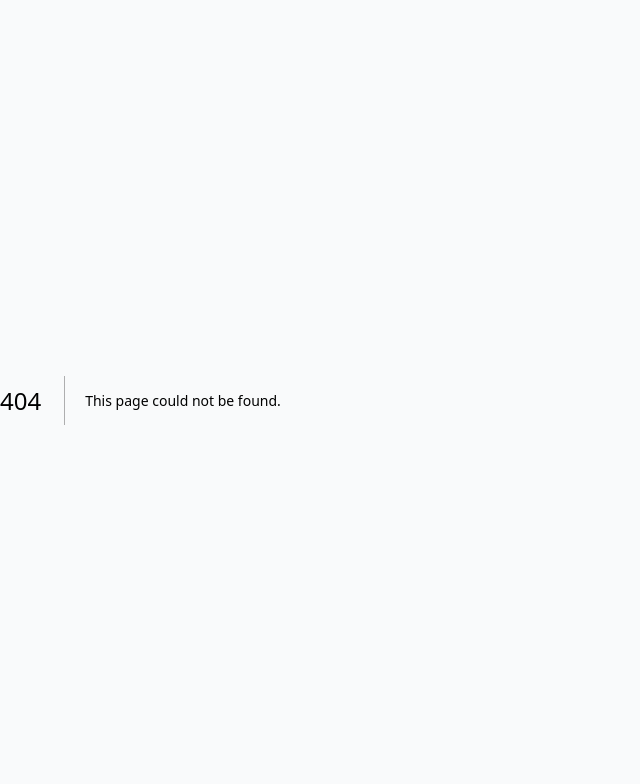
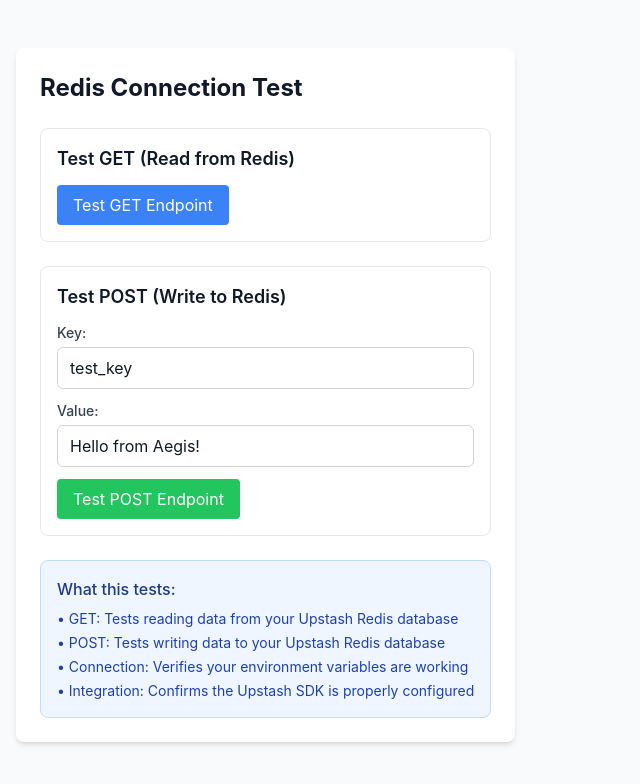
Before and after one commit to robdon3/aingine-finance-app-2025, a Next.js app: page /test-redis in a window 1280 px wide. Before the commit this address had no page. Shown: the top 784 px of the page, without its empty margins (0-640 px from the left). Built offline with nearby package versions, Linux system fonts and the light colour scheme.

Commit message:
test: Add Redis connection test endpoints and UI
- Created /api/test-redis endpoint to test Upstash Redis connection
- Added /test-redis page for easy browser-based testing
- Verified cloud storage infrastructure is working correctly
- Both GET and POST operations confirmed functional

```diff
--- /dev/null
+++ b/app/api/test-redis/route.ts
@@ -0,0 +1,59 @@
+import { Redis } from '@upstash/redis';
+import { NextResponse } from 'next/server';
+
+// Initialize Redis from environment variables
+const redis = Redis.fromEnv();
+
+export async function GET() {
+  try {
+    // Test reading from Redis
+    const testValue = await redis.get("test_key");
+
+    return NextResponse.json({
+      success: true,
+      message: "Redis connection successful",
+      testValue: testValue || "No test value found"
+    });
+  } catch (error) {
+    console.error('Redis test error:', error);
+    return NextResponse.json({
+      success: false,
+      error: "Failed to connect to Redis",
+      details: error instanceof Error ? error.message : "Unknown error"
+    }, { status: 500 });
+  }
+}
+
+export async function POST(request: Request) {
+  try {
+    const body = await request.json();
+    const { key, value } = body;
+
+    if (!key || value === undefined) {
+      return NextResponse.json({
+        success: false,
+        error: "Key and value are required"
+      }, { status: 400 });
+    }
+
+    // Write data to Redis
+    await redis.set(key, value);
+
+    // Read it back to verify
+    const retrievedValue = await redis.get(key);
+
+    return NextResponse.json({
+      success: true,
+      message: "Data written and retrieved successfully",
+      key,
+      value: retrievedValue
+    });
+  } catch (error) {
+    console.error('Redis write error:', error);
+    return NextResponse.json({
+      success: false,
+      error: "Failed to write to Redis",
+      details: error instanceof Error ? error.message : "Unknown error"
+    }, { status: 500 });
+  }
+}
--- /dev/null
+++ b/app/test-redis/page.tsx
@@ -0,0 +1,125 @@
+'use client';
+
+import { useState } from 'react';
+
+export default function TestRedisPage() {
+  const [testKey, setTestKey] = useState('test_key');
+  const [testValue, setTestValue] = useState('Hello from Aegis!');
+  const [result, setResult] = useState<any>(null);
+  const [loading, setLoading] = useState(false);
+
+  const testGet = async () => {
+    setLoading(true);
+    try {
+      const response = await fetch('/api/test-redis');
+      const data = await response.json();
+      setResult(data);
+    } catch (error) {
+      setResult({ error: 'Failed to test GET endpoint' });
+    } finally {
+      setLoading(false);
+    }
+  };
+
+  const testPost = async () => {
+    setLoading(true);
+    try {
+      const response = await fetch('/api/test-redis', {
+        method: 'POST',
+        headers: {
+          'Content-Type': 'application/json',
+        },
+        body: JSON.stringify({
+          key: testKey,
+          value: testValue,
+        }),
+      });
+      const data = await response.json();
+      setResult(data);
+    } catch (error) {
+      setResult({ error: 'Failed to test POST endpoint' });
+    } finally {
+      setLoading(false);
+    }
+  };
+
+  return (
+    <div className="min-h-screen bg-gray-50 py-12">
+      <div className="max-w-2xl mx-auto px-4">
+        <div className="bg-white rounded-lg shadow-md p-6">
+          <h1 className="text-2xl font-bold text-gray-900 mb-6">Redis Connection Test</h1>
+
+          <div className="space-y-6">
+            {/* Test GET */}
+            <div className="border border-gray-200 rounded-lg p-4">
+              <h2 className="text-lg font-semibold mb-3">Test GET (Read from Redis)</h2>
+              <button
+                onClick={testGet}
+                disabled={loading}
+                className="bg-blue-500 text-white px-4 py-2 rounded hover:bg-blue-600 disabled:opacity-50"
+              >
+                {loading ? 'Testing...' : 'Test GET Endpoint'}
+              </button>
+            </div>
+
+            {/* Test POST */}
+            <div className="border border-gray-200 rounded-lg p-4">
+              <h2 className="text-lg font-semibold mb-3">Test POST (Write to Redis)</h2>
+              <div className="space-y-3">
+                <div>
+                  <label className="block text-sm font-medium text-gray-700 mb-1">
+                    Key:
+                  </label>
+                  <input
+                    type="text"
+                    value={testKey}
+                    onChange={(e) => setTestKey(e.target.value)}
+                    className="w-full px-3 py-2 border border-gray-300 rounded-md focus:ring-2 focus:ring-blue-500 focus:border-transparent"
+                  />
+                </div>
+                <div>
+                  <label className="block text-sm font-medium text-gray-700 mb-1">
+                    Value:
+                  </label>
+                  <input
+                    type="text"
+                    value={testValue}
+                    onChange={(e) => setTestValue(e.target.value)}
+                    className="w-full px-3 py-2 border border-gray-300 rounded-md focus:ring-2 focus:ring-blue-500 focus:border-transparent"
+                  />
+                </div>
+                <button
+                  onClick={testPost}
+                  disabled={loading}
+                  className="bg-green-500 text-white px-4 py-2 rounded hover:bg-green-600 disabled:opacity-50"
+                >
+                  {loading ? 'Testing...' : 'Test POST Endpoint'}
+                </button>
+              </div>
+            </div>
+
+            {/* Results */}
+            {result && (
+              <div className="border border-gray-200 rounded-lg p-4">
+                <h2 className="text-lg font-semibold mb-3">Test Results</h2>
+                <pre className="bg-gray-100 p-3 rounded text-sm overflow-auto">
+                  {JSON.stringify(result, null, 2)}
+                </pre>
+              </div>
+            )}
+          </div>
+
+          <div className="mt-6 p-4 bg-blue-50 border border-blue-200 rounded-lg">
+            <h3 className="font-medium text-blue-900 mb-2">What this tests:</h3>
+            <ul className="text-sm text-blue-800 space-y-1">
+              <li>• GET: Tests reading data from your Upstash Redis database</li>
+              <li>• POST: Tests writing data to your Upstash Redis database</li>
+              <li>• Connection: Verifies your environment variables are working</li>
+              <li>• Integration: Confirms the Upstash SDK is properly configured</li>
+            </ul>
+          </div>
+        </div>
+      </div>
+    </div>
+  );
+}
```
